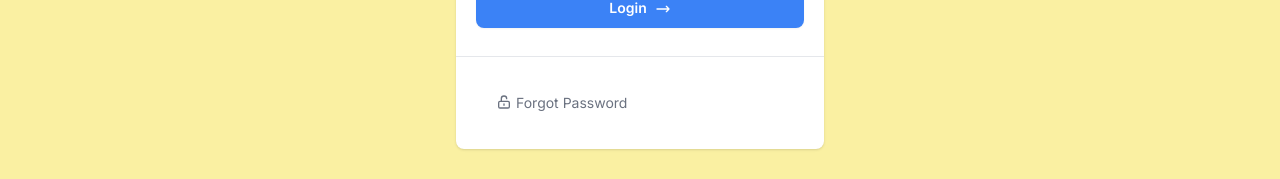
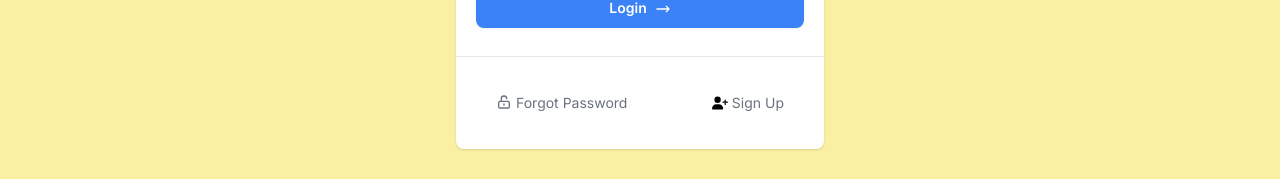
Before and after one commit to mud-ali/cs-midyear, a Next.js app: page /login in a window 1280 px wide. Shown: the part 372-551 px from the top of the page. Built offline with nearby package versions, Linux system fonts and the light colour scheme.

Commit message:
link to sign up page

```diff
--- a/app/login/page.tsx
+++ b/app/login/page.tsx
@@ -2,6 +2,7 @@
 
 import React from "react";
 import Navbar from "@/components/Navbar";
+import Link from "next/link";
 
 export default function login() {
   const forgot = () => {
@@ -78,6 +79,16 @@ export default function login() {
                   <span className="inline-block ml-1">Forgot Password</span>
                 </button>
               </div>
+              <div className="text-center sm:text-right  whitespace-nowrap">
+                <button className="transition duration-200 mx-5 px-5 py-4 cursor-pointer font-normal text-sm rounded-lg text-gray-500 hover:bg-gray-100 focus:outline-none focus:bg-gray-200 focus:ring-2 focus:ring-gray-400 focus:ring-opacity-50 ring-inset">
+                  <svg xmlns="http://www.w3.org/2000/svg" viewBox="0 0 640 512" className="w-4 h-4 inline-block align-text-bottom">
+                    <path d="M96 128a128 128 0 1 1 256 0A128 128 0 1 1 96 128zM0 482.3C0 383.8 79.8 304 178.3 304h91.4C368.2 304 448 383.8 448 482.3c0 16.4-13.3 29.7-29.7 29.7H29.7C13.3 512 0 498.7 0 482.3zM504 312V248H440c-13.3 0-24-10.7-24-24s10.7-24 24-24h64V136c0-13.3 10.7-24 24-24s24 10.7 24 24v64h64c13.3 0 24 10.7 24 24s-10.7 24-24 24H552v64c0 13.3-10.7 24-24 24s-24-10.7-24-24z" />
+                  </svg>
+                  <Link href="/signup/">
+                    <span className="inline-block ml-1">Sign Up</span>
+                  </Link>
+                </button>
+              </div>
             </div>
           </div>
         </div>
```
